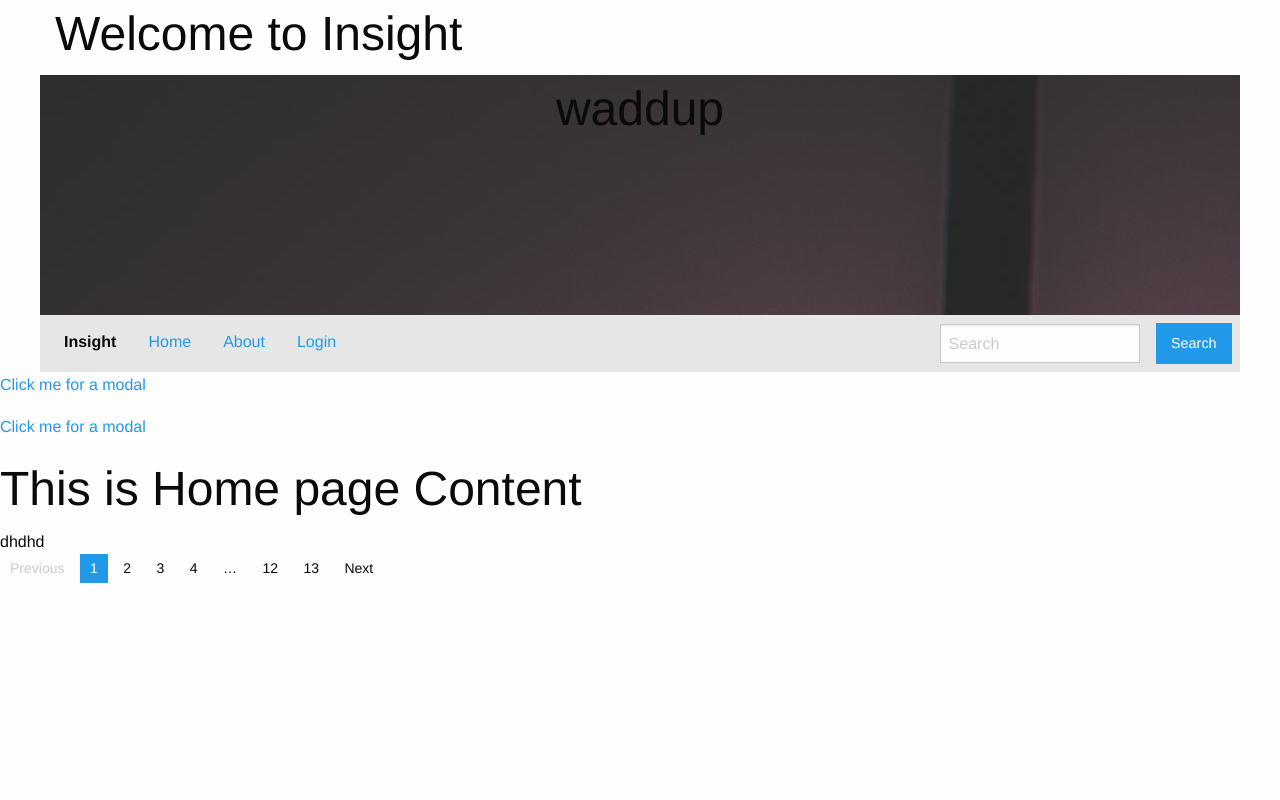
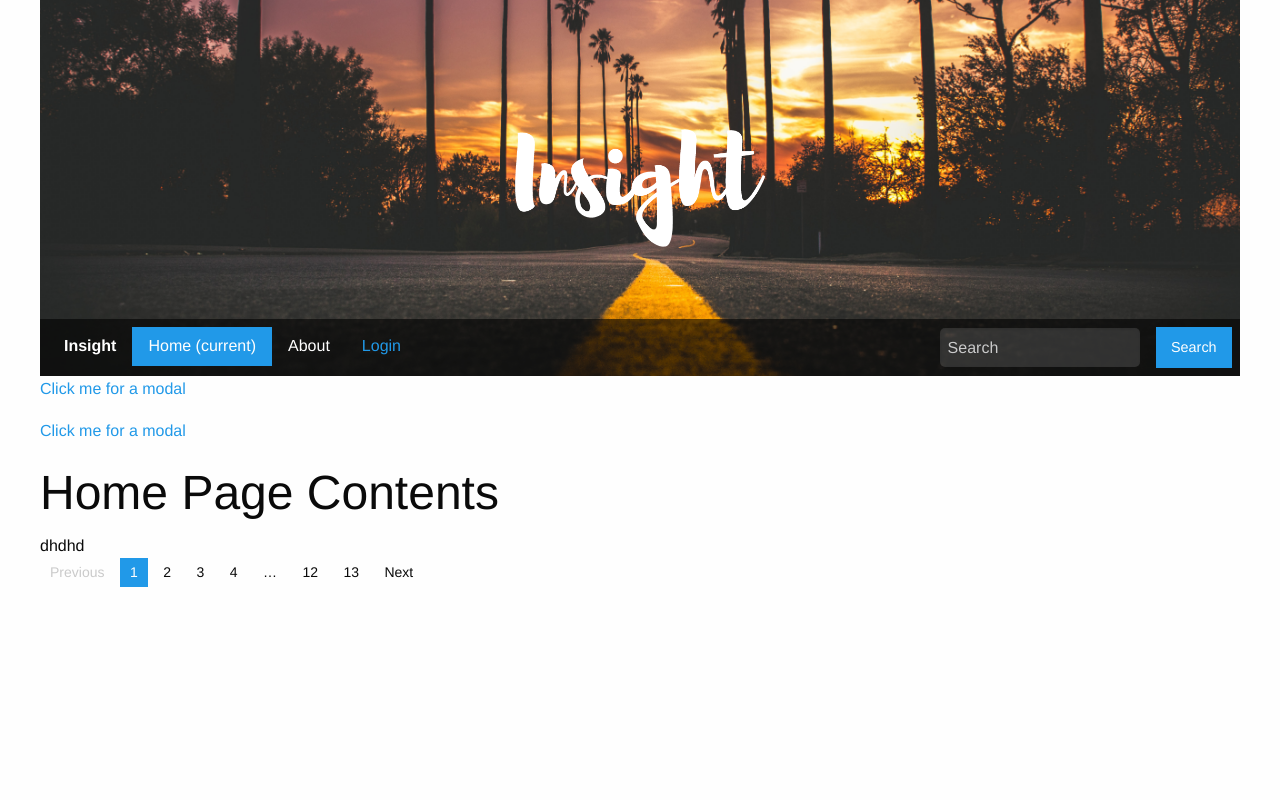
Before and after one commit to narlsu/insight, a PHP site: page / in a window 1280 px wide. Run offline with PHP 8.4, Linux system fonts and the light colour scheme.

Commit message:
added menu, basic pages are linked, added form, need to fix topbar

```diff
--- a/css/app.css
+++ b/css/app.css
@@ -1,5 +1,110 @@
+@import url("https://fonts.googleapis.com/css?family=Open+Sans");
+@import url("https://fonts.googleapis.com/css?family=Montserrat");
+body {
+  max-width: 75rem;
+  margin: 0 auto; }
+
 .background-image {
   background-image: url(../images/insightbg.jpg);
   max-width: 75rem;
   margin: auto;
-  height: 30%; }
+  height: 100%;
+  background-size: cover;
+  background-position: 50% 50%;
+  position: relative; }
+
+#outer-cont {
+  width: 100%;
+  height: 376px;
+  position: relative; }
+
+#logo {
+  position: absolute;
+  width: 250px;
+  top: 0px;
+  left: 0;
+  bottom: 0;
+  right: 0;
+  margin: auto auto; }
+
+#login-form {
+  text-align: center;
+  margin: 0 auto;
+  /*width: 50%;*/ }
+
+.title-bar {
+  bottom: 0; }
+
+label {
+  text-align: center !important; }
+
+/*.top-bar, .top-bar ul, .top-bar-left, .top-bar-left {
+	background-color: rgba(0, 0, 0, 0.8);
+}*/
+/*#example-menu {
+	background-color: rgba(0, 0, 0, 0.8);
+}
+.top-bar, .top-bar ul li a, .tob-bar-right, .menu {
+	background-color: rgba(0, 0, 0, 0.8);
+}
+.top-bar-section {
+   li {
+      background-color: transparent !important;
+   }
+}*/
+.top-bar {
+  background-color: rgba(0, 0, 0, 0.6); }
+
+.top-bar ul {
+  background-color: transparent;
+  z-index: 10; }
+
+#nav-bot {
+  position: absolute;
+  bottom: 0;
+  width: 100%; }
+
+.search-style {
+  border: 0px solid black;
+  border-radius: 5px;
+  background-color: rgba(236, 236, 236, 0.15);
+  color: white; }
+
+.search-style:focus {
+  background-color: transparent; }
+
+.nav-links {
+  color: white; }
+
+.title-bar {
+  bottom: 0;
+  width: 100%; }
+
+#bottom {
+  bottom: 0; }
+
+.menu-text {
+  color: white; }
+
+/*.top-bar-left li {
+	background-color: transparent;
+	background-color: rgba(0, 0, 0, 0.8);
+}
+.top-bar-right li {
+	background-color: rgba(0, 0, 0, 0.8);
+}*/
+/*.top-bar-section li a:not(.button) {
+    background-color: blue !important;
+}
+
+.top-bar-section li a:not(.button):hover {
+    background-color: green !important;
+}
+
+.top-bar-section ul li.active > a {
+    background-color: gray !important;
+}
+
+.top-bar-section ul li.active > a:hover {
+    background-color: yellow !important;
+}*/
--- a/css/app.scss
+++ b/css/app.scss
@@ -1,13 +1,118 @@
+@import url('https://fonts.googleapis.com/css?family=Open+Sans');
+@import url('https://fonts.googleapis.com/css?family=Montserrat');
+
+$nav-font: helvetica, sans-serif;
+$brand-color: rgba;
 
 
-$nav-font: helvetica, sans-serif;
-$brand-color: #333;
-
-
-
+body {
+	max-width: 75rem;
+	margin: 0 auto;
+}
 .background-image {
 	background-image: url(../images/insightbg.jpg);
 	max-width: 75rem;
 	margin: auto;
-	height: 30%;
+	height: 100%;
+	background-size: cover;
+	background-position: 50% 50%;
+	position: relative;
 }
+#outer-cont {
+	width: 100%;
+	height: 376px;
+	position: relative;
+}
+#logo {
+	position: absolute;
+	width: 250px;
+	top: 0px;
+	left: 0;
+	bottom: 0;
+	right: 0;
+	margin: auto auto;
+}
+#login-form {
+	text-align: center;
+	margin: 0 auto;
+	/*width: 50%;*/
+}
+.title-bar {
+	bottom: 0;
+}
+label {
+	text-align: center !important;
+}
+/*.top-bar, .top-bar ul, .top-bar-left, .top-bar-left {
+	background-color: rgba(0, 0, 0, 0.8);
+}*/
+/*#example-menu {
+	background-color: rgba(0, 0, 0, 0.8);
+}
+.top-bar, .top-bar ul li a, .tob-bar-right, .menu {
+	background-color: rgba(0, 0, 0, 0.8);
+}
+.top-bar-section {
+   li {
+      background-color: transparent !important;
+   }
+}*/
+.top-bar {
+    background-color: rgba(0, 0, 0, 0.6);
+}
+.top-bar ul {
+	background-color: transparent;
+	z-index: 10;
+}
+#nav-bot {
+	position: absolute;
+	bottom: 0;
+	width: 100%;
+}
+.search-style {
+	border: 0px solid black;
+	border-radius: 5px;
+	background-color: rgba(236, 236, 236, 0.15 );
+	color: white;
+}
+.search-style:focus {
+	background-color: transparent;
+}
+.nav-links {
+	color: white;
+}
+.title-bar {
+
+	bottom: 0;
+	width: 100%;
+}
+#bottom{
+
+	bottom: 0;
+}
+.menu-text {
+	color: white;
+}
+/*.top-bar-left li {
+	background-color: transparent;
+	background-color: rgba(0, 0, 0, 0.8);
+}
+.top-bar-right li {
+	background-color: rgba(0, 0, 0, 0.8);
+}*/
+
+/*.top-bar-section li a:not(.button) {
+    background-color: blue !important;
+}
+
+.top-bar-section li a:not(.button):hover {
+    background-color: green !important;
+}
+
+.top-bar-section ul li.active > a {
+    background-color: gray !important;
+}
+
+.top-bar-section ul li.active > a:hover {
+    background-color: yellow !important;
+}*/
--- a/css/foundation.css
+++ b/css/foundation.css
@@ -3434,9 +3434,6 @@ table.hover tbody tr:nth-of-type(even):hover {
     display: table; }
   .top-bar::after {
     clear: both; }
-  .top-bar,
-  .top-bar ul {
-    background-color: #e6e6e6; }
   .top-bar input {
     max-width: 200px;
     margin-right: 1rem; }
--- a/gulpfile.js
+++ b/gulpfile.js
@@ -21,7 +21,7 @@ gulp.task('watch', ['browserSync', 'sass'], function(){
 gulp.task('browserSync', function() {
   browserSync.init({
     // This makes the shit work because ports and crap
-    proxy: "localhost/Insight",
+    proxy: "localhost/",
     // "http://localhost/~845849726/Insight/" "localhost/Insight"
     port: 8000
     // server: {
--- a/routes.php
+++ b/routes.php
@@ -21,8 +21,8 @@ namespace App\Controllers;
 
     case 'login':
 
-    $controller = new LoginController();
-    $controller->show();
+    $controller = new AccountController;
+    $controller->showLoginForm();
     break;
 
     default:
--- a/templates/home.inc.php
+++ b/templates/home.inc.php
@@ -1,4 +1,4 @@
-<h1>This is Home page Content</h1>
+<h1>Home Page Contents</h1>
 <div id="bob">
 	dhdhd
 </div>
--- a/templates/master.inc.php
+++ b/templates/master.inc.php
@@ -5,45 +5,46 @@
     <meta http-equiv="x-ua-compatible" content="ie=edge">
     <meta name="viewport" content="width=device-width, initial-scale=1.0">
     <title>Foundation for Sites</title>
-    <link rel="stylesheet" href="css/foundation.min.css">
+    <!-- <link rel="stylesheet" href="css/foundation.min.css"> -->
     <link rel="stylesheet" href="css/foundation.css">
     <link rel="stylesheet" href="css/app.css">
   </head>
+
   <body>
-    <div class="row">
-      <div class="large-12 columns">
+<div id="outer-cont">
+  <div class="background-image">
+    <div id="logo-container">
+      <img id="logo" src="images/logo.png" alt="Insight Logo">
 
-        <h1>Welcome to Insight</h1>
-      </div>
-    </div>
-
-
-<div class="background-image">
-      <h1 class="text-center">waddup</h1>
-</div>
-<div id="nav-cont">
-<nav class="row">
+        <nav id="nav-bot" class="row">
   <div class="title-bar" data-responsive-toggle="example-menu" data-hide-for="medium">
     <button class="menu-icon" type="button" data-toggle></button>
     <div class="title-bar-title">Menu</div>
   </div>
   <div class="top-bar" id="example-menu">
     <div class="top-bar-left">
-      <ul class="vertical medium-horizontal menu" data-dropdown-menu>
+      <ul id="bottom" class="vertical medium-horizontal menu" data-dropdown-menu>
         <li class="menu-text">Insight</li>
-        <li><a href="#0">Home</a></li>
-        <li><a href="#0">About</a></li>
-        <li><a href="#0">Login</a></li>
+        <li<?php if($page === "home"):?> class="active nav-links" <?php endif; ?>><a href=".\">Home <span class="sr-only">(current)</span></a></li>
+        <li><a class="nav-links" href="#0">About</a></li>
+        <li<?php if($page === "login"):?> class="active" <?php endif; ?>><a href=".\?page=login">Login</a></li>
       </ul>
     </div>
     <div class="top-bar-right">
       <ul class="menu">
-        <li><input type="search" placeholder="Search"></li>
+        <li><input class="search-style" type="search" placeholder="Search"></li>
         <li><button type="button" class="button">Search</button></li>
       </ul>
     </div>
   </div>
 </nav>
+
+
+    </div>
+  </div>
+</div>
+<div id="nav-cont">
+
 </div>
 <!-- Modal / Reveal -->
 <p><a data-open="exampleModal1">Click me for a modal</a></p>
```
Also changed, not shown: App/Controllers/AccountController.php (added, +37 -0 lines), App/Views/LoginView.php (added, +15 -0 lines), templates/login.inc.php (+12 -49 lines), images/logo.png (added), images/logo.svg (added).
